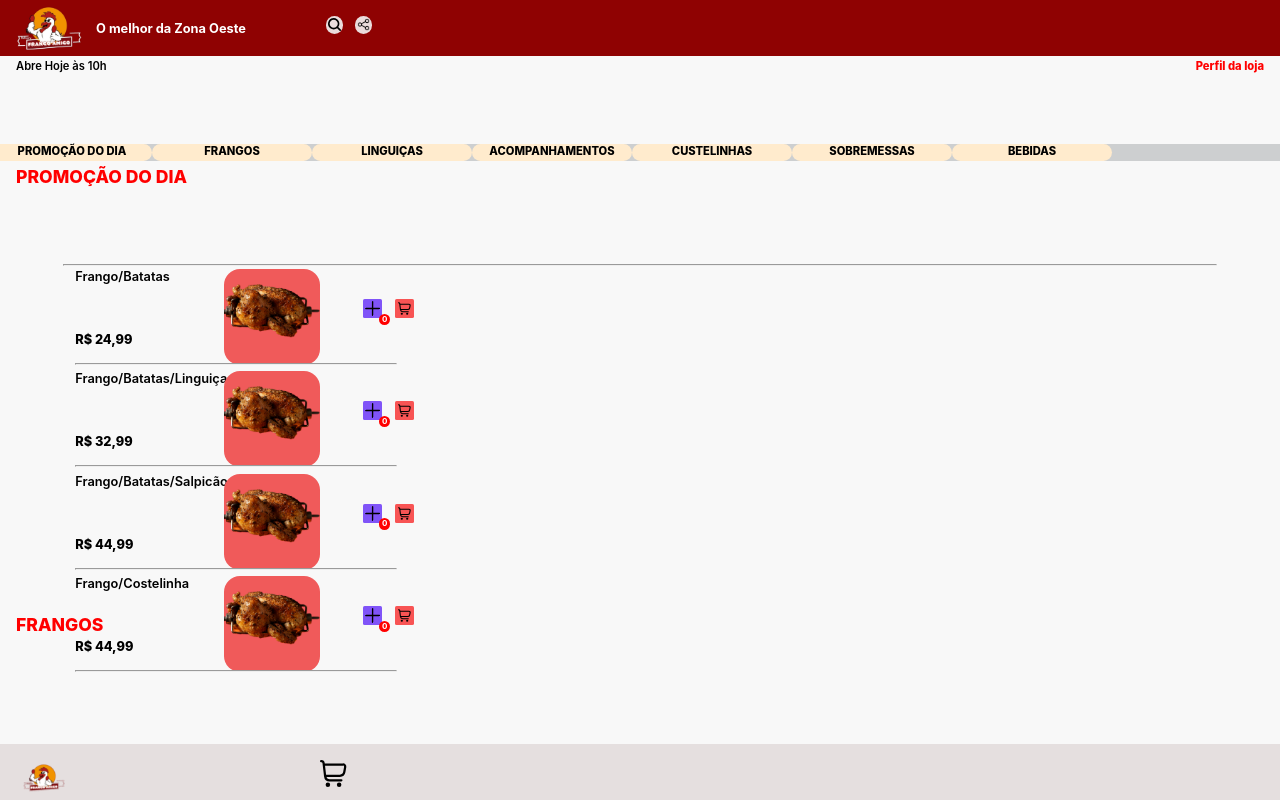
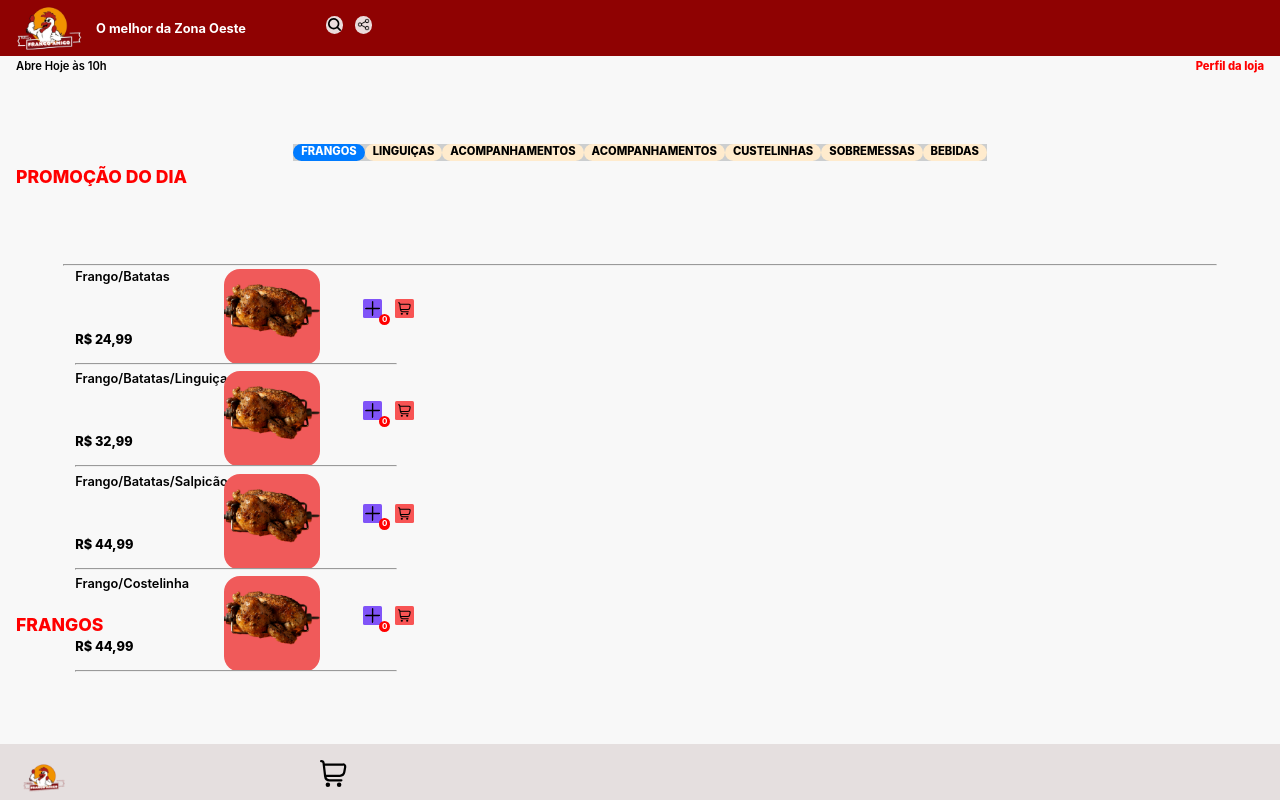
Before and after one commit to AndersonPaulo/eCommerce, a React (Create React App) app: page / in a window 1280 px wide. Built offline with nearby package versions, Linux system fonts and the light colour scheme.

Commit message:
adicionando pasta script para o men horizontal

```diff
--- a/package.json
+++ b/package.json
@@ -6,6 +6,7 @@
     "cra-template": "1.2.0",
     "react": "^19.0.0",
     "react-dom": "^19.0.0",
+    "react-horizontal-scrolling": "^0.1.13",
     "react-scripts": "5.0.1",
     "web-vitals": "^4.2.4"
   },
--- a/src/App.css
+++ b/src/App.css
@@ -1,7 +1,8 @@
+
+@media screen and (min-width: 375px) {
   .App {
     text-align: center;
   }
-
 
   .App-header {
     background-color: #f8f8f8;
@@ -88,25 +89,31 @@
     font-weight: 800;
   }
 
-.list ul{
+  .scroll_menu {
     display: flex;
-  width: 300%;
-  position: fixed;
+    overflow: auto;
+    white-space: nowrap;
     margin-top: -16rem;
-  left:-3rem;
-  list-style: none;
     background-color: rgba(199, 201, 202, 0.885);
   }
-.list ul li{
-  display: flex;
-  width: 10rem;
+  .scroll_menu .menu_itens{
+
+    text-align: center;
     justify-content: space-evenly;
     font-size: 0.7rem;
     font-weight: 800;
-  padding:  0 0 0.2rem 0 ;
+    padding:  0 0.5rem 0.2rem 0.5rem ;
     background-color: blanchedalmond;
     border-radius: 1rem;
+    text-decoration: none;
 
+  }
+  .scroll_menu .menu_itens:hover{
+    cursor: pointer;
+  }
+  .scroll_menu .menu_itens.active {
+    background-color: #007bff;
+    color: white;
   }
   .name_list{
     display: flex;
@@ -242,19 +249,71 @@ span .unity{
     left: 1.5rem;
     margin-top: 1rem
   }
-/* menu animation  */
-.list ul{
+
+   /* .list ul{
     position: fixed;
     animation:normal;
     animation-name: run_left;
     animation-duration: 2.5s;
+  }  */
+
+  .menu_one:active + .list {
+
+    animation:normal;
+    animation-name: run_left;
+    animation-duration: 2.5s;
+
+
+  }
+  .menu_two:active ~ .list {
+    position: fixed;
+    animation:normal;
+    animation-name: run_left;
+    animation-duration: 3.5s;
+
+  }
+  .menu_tree:active ~ .list {
+    position: fixed;
+    animation:normal;
+    animation-name: run_left;
+    animation-duration: 4.5s;
+
+  }
+  .menu_four:active ~ .list {
+    position: fixed;
+    animation:normal;
+    animation-name: run_left;
+    animation-duration: 5.5s;
+
+  }
+  .menu_five:active ~ .list {
+    position: fixed;
+    animation:normal;
+    animation-name: run_left;
+    animation-duration: 6.5s;
+
+  }
+  .menu_six:active ~ .list {
+    position: fixed;
+    animation:normal;
+    animation-name: run_left;
+    animation-duration: 7.5s;
+
+  }
+
+  .menu_seven:active ~ .list {
+    position: fixed;
+    animation:normal;
+    animation-name: run_left;
+    animation-duration: 2.5s;
+
   }
   @keyframes run_left{
-  100%{
 
-    left: -100%
-  }
+    100%{left: -80% }
 
 
 
   }
+
+}
--- a/src/App.js
+++ b/src/App.js
@@ -5,9 +5,16 @@ import Add from "./assets/cruz.svg";
 import Shooping from "./assets/carrinho-de-compras.svg";
 import Home from "./assets/icon.png";
 import Itens from "./assets/Frango_Assado.png";
+import MenuHorizontal from "./scripts/menuHorizontal";
 import './App.css';
 
+
+
 function App() {
+
+const menuItems = ['FRANGOS','LINGUIÇAS','ACOMPANHAMENTOS','ACOMPANHAMENTOS','CUSTELINHAS','SOBREMESSAS','BEBIDAS']
+
+
   return (
     <div className="App">
       <header className="App-header">
@@ -21,16 +28,11 @@ function App() {
           <div className="opened">Abre Hoje às 10h</div>
           <div className="perfil_button">Perfil da loja</div>
         </div>
-        <div className="list">
-              <ul>
-                <li className="menu_one">PROMOÇÃO DO DIA</li>
-                <li className="menu_two">FRANGOS</li>
-                <li className="menu_tree">LINGUIÇAS</li>
-                <li className="menu_four">ACOMPANHAMENTOS</li>
-                <li className="menu_five">CUSTELINHAS</li>
-                <li className="menu_six">SOBREMESSAS</li>
-                <li className="menu_seven">BEBIDAS</li>
-              </ul>
+        <div  >
+
+              <MenuHorizontal items = {menuItems}/>
+
+
         </div>
         <div className="name_list">PROMOÇÃO DO DIA</div>
           <hr className="hr_prime"></hr>
--- /dev/null
+++ b/src/scripts/menuHorizontal.js
@@ -0,0 +1,35 @@
+import React, { useRef, useState } from 'react';
+
+const MenuHorizontal = ({items}) =>{
+
+    const menuRef = useRef(null)
+    const [activeItem , setActiveItem] = useState(items[0])
+
+    const handleClick = (item) => {
+      setActiveItem(item)
+      const itemElement = document.getElementById(item)
+      if(itemElement){
+        menuRef.current.scrollTo({
+          left: itemElement.offsetLeft - menuRef.current.offsetWidth/2 + itemElement.offsetWidth / 2,
+          behavior: 'smooth',
+        })
+      }
+    }
+    return (
+        <div className="scroll_menu" ref={menuRef}>
+          {items.map((item) => (
+            <div
+              key={item}
+              id={item}
+              className={`menu_itens ${activeItem === item ? 'active' : ''}`}
+              onClick={() => handleClick(item)}
+            >
+              {item}
+            </div>
+          ))}
+        </div>
+      );
+
+  }
+
+  export default MenuHorizontal;
```
Also changed, not shown: 1 other file (tests, documents, lock files or other folders). Lines whose indentation alone changed are shown as unchanged.
